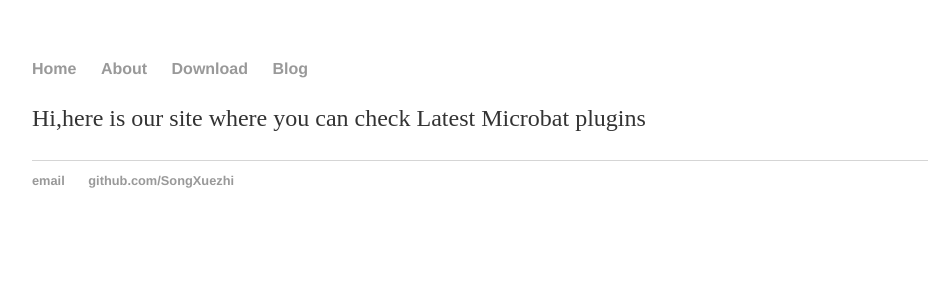
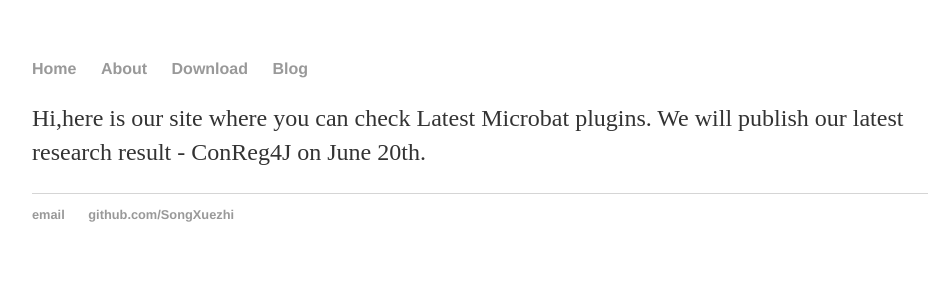
Before and after one commit to SongXueZhi/SongXueZhi.github.io, a Jekyll site: the page built from index.md, in a window 1280 px wide. Shown: the top 300 px of the page, without its empty margins (160-1092 px from the left). Built offline with Jekyll 4.4.1, drawn with Linux system fonts in a browser that asks for light colours.

Commit message:
Update index.md

```diff
--- a/index.md
+++ b/index.md
@@ -2,4 +2,5 @@
 layout: default
 title: Song Xuezhi
 ---
-Hi,here is our site where you can check Latest Microbat plugins
+Hi,here is our site where you can check Latest Microbat plugins.
+We will publish our latest research result - ConReg4J on June 20th.
```
